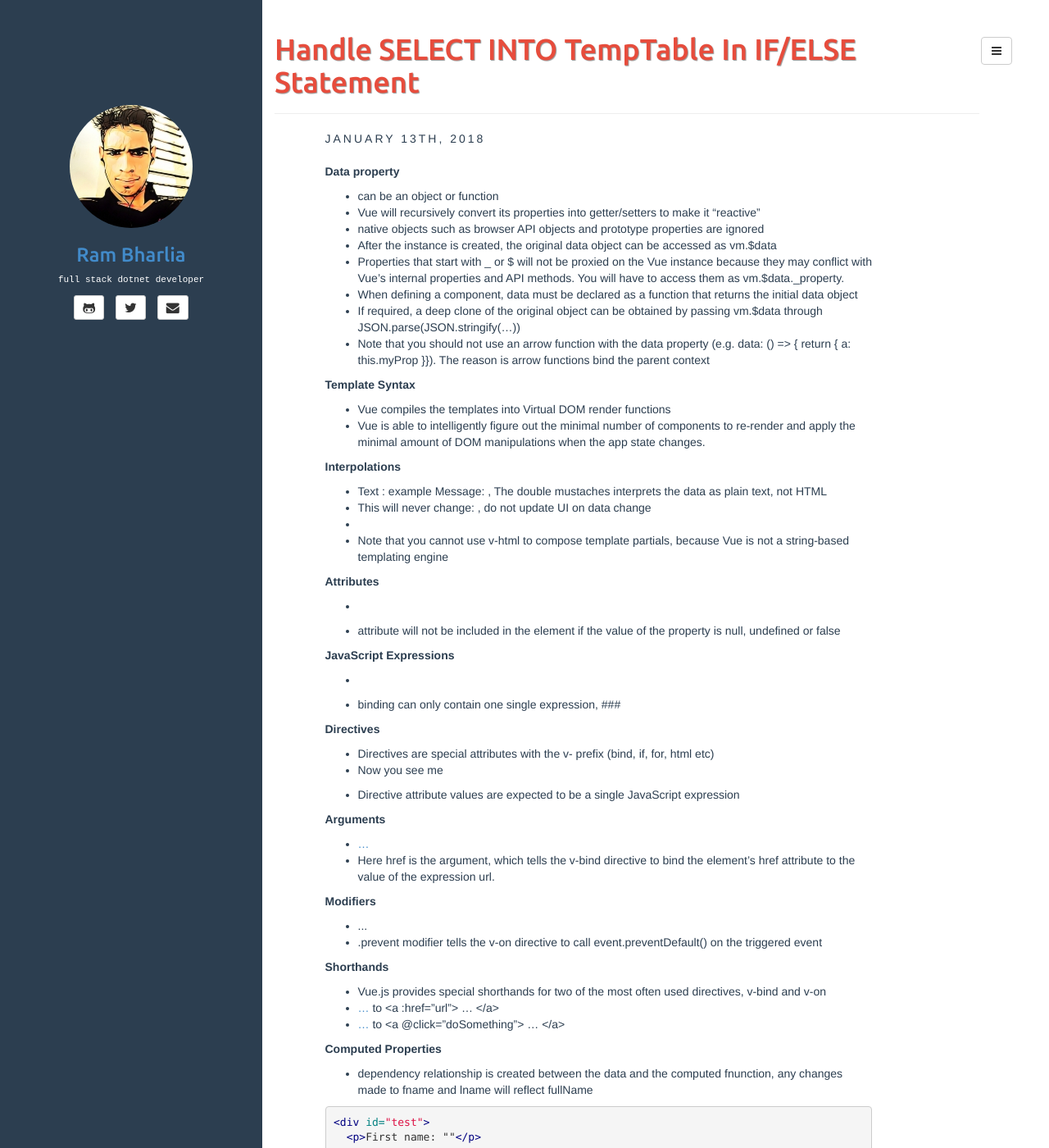
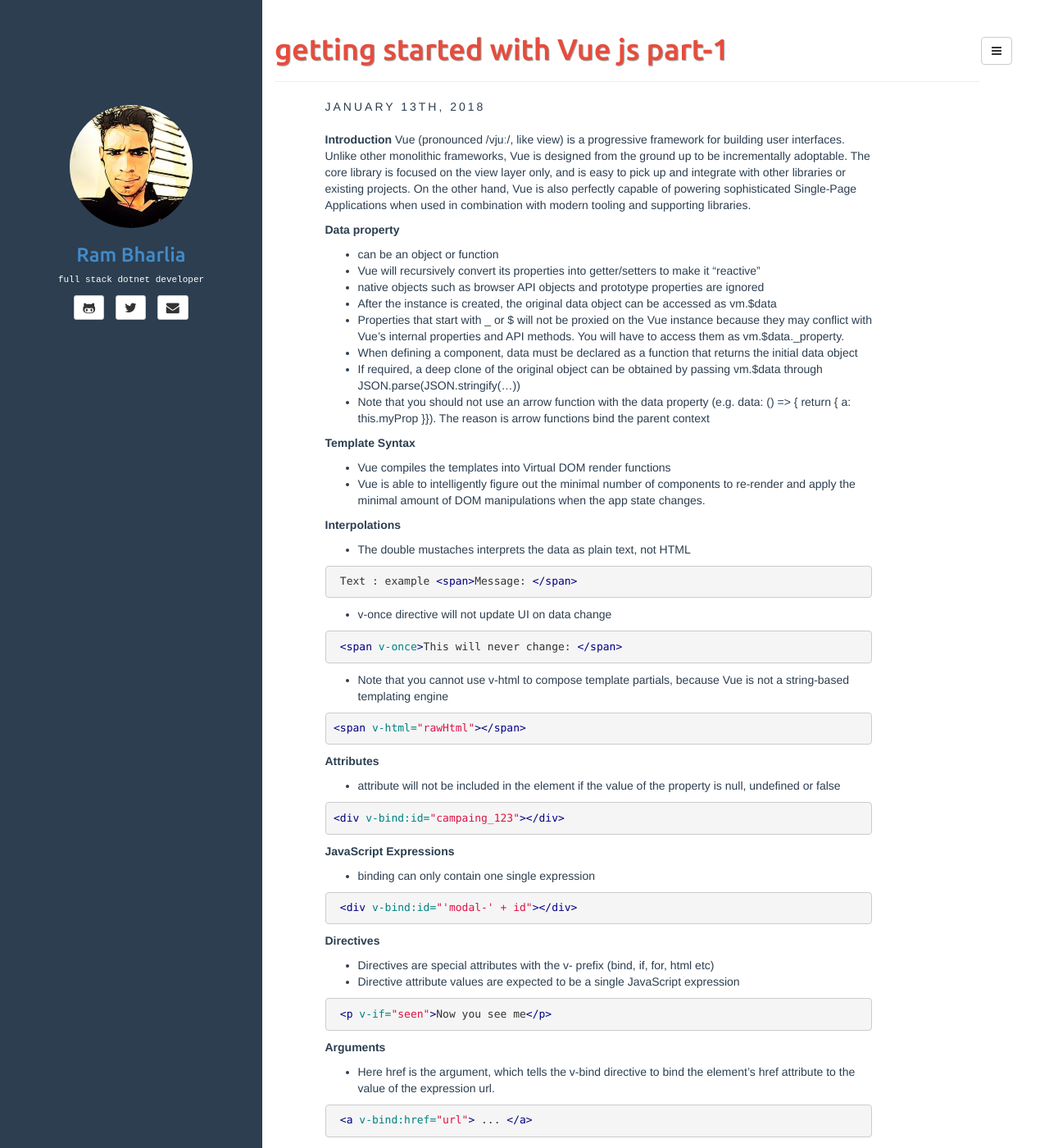
Before and after one commit to rambharlia007/rambharlia007.github.io, a Jekyll site: the page built from _posts/2018-01-13-Start-Vue-JS.md, in a window 1280 px wide and 1400 px high. Shown: the whole window at 82% size. Built offline with Jekyll 4.4.1, drawn with Linux system fonts in a browser that asks for light colours; comment, search, counter and statistics services are not loaded; some of the changed text lies outside the part shown.

Commit message:
post on vuejse

```diff
--- a/_posts/2018-01-13-Start-Vue-JS.md
+++ b/_posts/2018-01-13-Start-Vue-JS.md
@@ -1,12 +1,14 @@
 ---
 layout: post
-title: Handle SELECT INTO TempTable In IF/ELSE Statement
-categories: [MS-Sql]
-tags: [MS-Sql,What-Did-I-Learn-Today]
-description: Handle SELECT INTO TempTable In IF/ELSE Statement
+title: getting started with Vue js part-1
+categories: [Vue-js]
+tags: [Vue-js,What-Did-I-Learn-Today]
+description: getting started with Vue js part-1
 fullview: true
 comments: true.
 ---
+**Introduction**
+Vue (pronounced /vjuː/, like view) is a progressive framework for building user interfaces. Unlike other monolithic frameworks, Vue is designed from the ground up to be incrementally adoptable. The core library is focused on the view layer only, and is easy to pick up and integrate with other libraries or existing projects. On the other hand, Vue is also perfectly capable of powering sophisticated Single-Page Applications when used in combination with modern tooling and supporting libraries.
 
 **Data property**
 * can be an object or function
@@ -23,36 +25,60 @@ comments: true.
 * Vue is able to intelligently figure out the minimal number of components to re-render and apply the minimal amount of DOM manipulations when the app state changes.
 
 **Interpolations**
-* Text : example <span>Message: {{ msg }}</span>, The double mustaches interprets the data as plain text, not HTML
-* <span v-once>This will never change: {{ msg }}</span>, do not update UI on data change
-* <span v-html="rawHtml"></span>
+* The double mustaches interprets the data as plain text, not HTML
+{% highlight html %}
+ Text : example <span>Message: {{ msg }}</span>
+{% endhighlight %}
+
+* v-once directive will not update UI on data change
+{% highlight html %}
+ <span v-once>This will never change: {{ msg }}</span>
+{% endhighlight %}
+
 * Note that you cannot use v-html to compose template partials, because Vue is not a string-based templating engine
+{% highlight html %}
+<span v-html="rawHtml"></span>
+{% endhighlight %}
 
 **Attributes**
-* <div v-bind:id="campaing_123"></div>
 * attribute will not be included in the element if the value of the property is null, undefined or false
+{% highlight html %}
+<div v-bind:id="campaing_123"></div>
+{% endhighlight %}
 
 **JavaScript Expressions**
-* <div v-bind:id="'modal-' + id"></div>
-* binding can only contain one single expression, ###
+* binding can only contain one single expression
+{% highlight html %}
+ <div v-bind:id="'modal-' + id"></div>
+{% endhighlight %}
 
 **Directives**
 * Directives are special attributes with the v- prefix (bind, if, for, html etc)
-* <p v-if="seen">Now you see me</p>
 * Directive attribute values are expected to be a single JavaScript expression
+{% highlight html %}
+ <p v-if="seen">Now you see me</p>
+{% endhighlight %}
 
 **Arguments**
-* <a v-bind:href="url"> ... </a>
 * Here href is the argument, which tells the v-bind directive to bind the element’s href attribute to the value of the expression url.
+{% highlight html %}
+ <a v-bind:href="url"> ... </a>
+{% endhighlight %}
 
 **Modifiers**
-* <form v-on:submit.prevent="onSubmit"> ... </form>
 * .prevent modifier tells the v-on directive to call event.preventDefault() on the triggered event
+{% highlight html %}
+ <form v-on:submit.prevent="onSubmit"> ... </form>
+{% endhighlight %}
 
 **Shorthands**
 * Vue.js provides special shorthands for two of the most often used directives, v-bind and v-on
-* <a v-bind:href="url"> ... </a> to <a :href="url"> ... </a>
-* <a v-on:click="doSomething"> ... </a> to <a @click="doSomething"> ... </a>
+{% highlight html %}
+ <a v-bind:href="url"> </a>
+ <a :href="url"> ... </a>
+ <a v-on:click="doSomething"> ... </a>
+ <a @click="doSomething"> ... </a>
+{% endhighlight %}
 
 **Computed Properties**
 * dependency relationship is created between the data and the computed fnunction,
```
